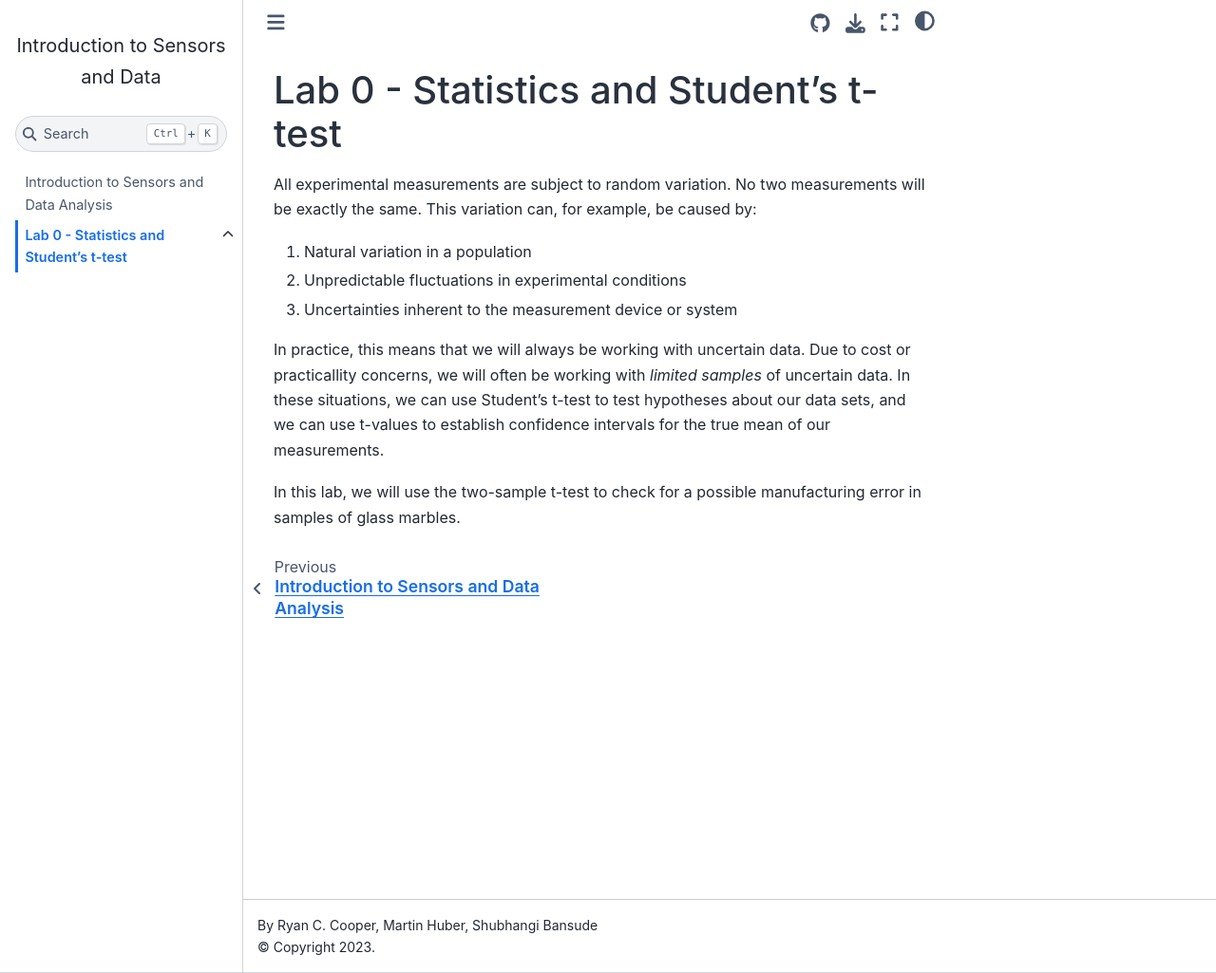
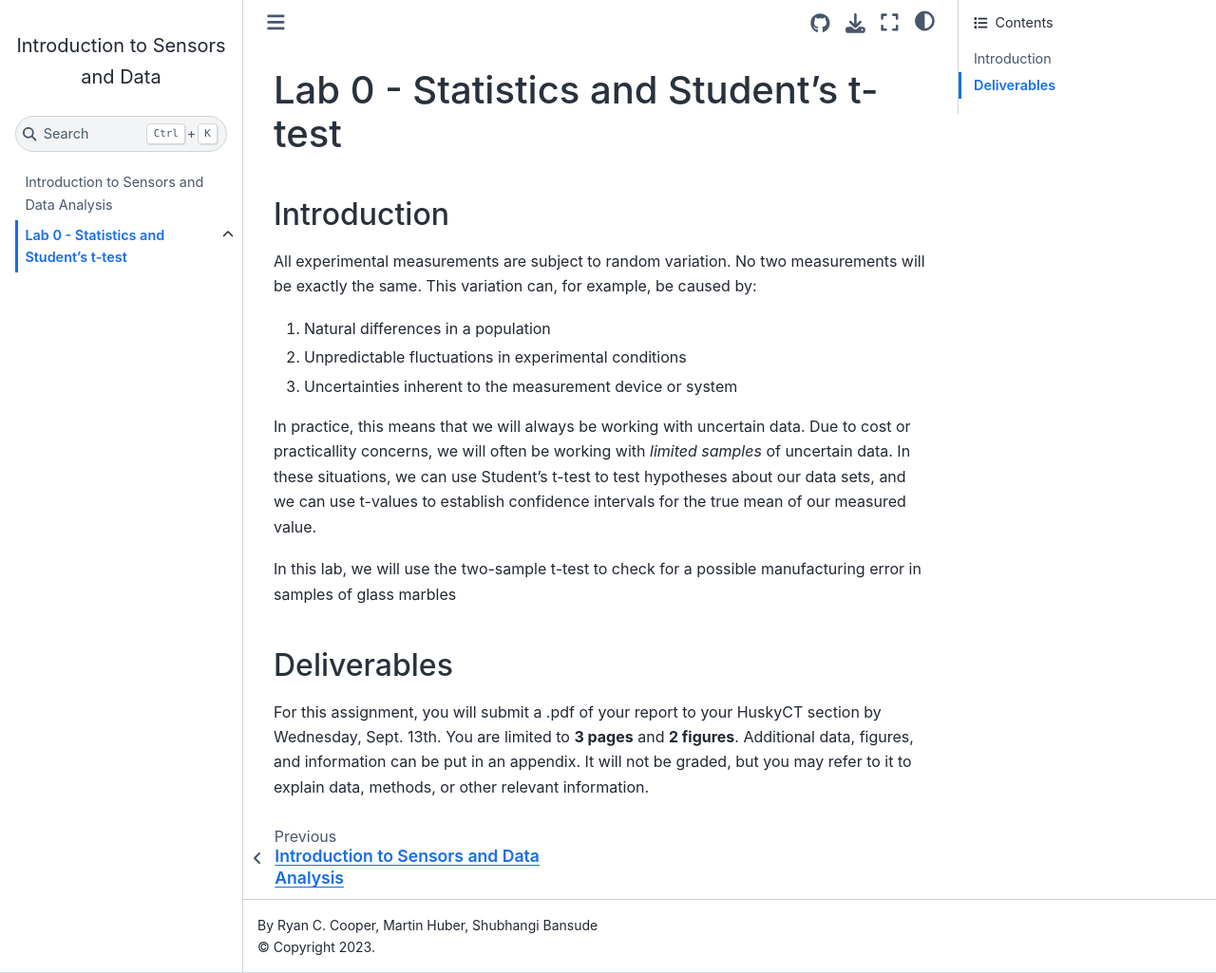
Before and after one commit to cooperrc/sensors_and_data, a Jupyter Book: the page built from ME3263-Lab_00/README.md, in a window 1280 px wide and 1025 px high. Shown: the whole window at 95% size. Built offline with Jupyter Book 1.0.4 settings and Sphinx 7.4.7 and the Sphinx Book theme 1.1.4, drawn with Linux system fonts in a browser that asks for light colours; pages that are not in the unit, such as notebooks, are missing from menus.

Commit message:
updating Lab 0 for 2021

```diff
--- a/ME3263-Lab_00/README.md
+++ b/ME3263-Lab_00/README.md
@@ -1,11 +1,17 @@
 # Lab 0 - Statistics and Student's t-test
+
+## Introduction
 
 All experimental measurements are subject to random variation. No two measurements will be exactly the same. This variation can, for example, be caused by:
 
-1. Natural variation in a population
+1. Natural differences in a population
 1. Unpredictable fluctuations in experimental conditions
 1. Uncertainties inherent to the measurement device or system
 
-In practice, this means that we will always be working with uncertain data. Due to cost or practicallity concerns, we will often be working with _limited samples_ of uncertain data. In these situations, we can use Student's t-test to test hypotheses about our data sets, and we can use t-values to establish confidence intervals for the true mean of our measurements.
+In practice, this means that we will always be working with uncertain data. Due to cost or practicallity concerns, we will often be working with _limited samples_ of uncertain data. In these situations, we can use Student's t-test to test hypotheses about our data sets, and we can use t-values to establish confidence intervals for the true mean of our measured value.
 
-In this lab, we will use the two-sample t-test to check for a possible manufacturing error in samples of glass marbles.
+In this lab, we will use the two-sample t-test to check for a possible manufacturing error in samples of glass marbles
+
+## Deliverables
+
+For this assignment, you will submit a .pdf of your report to your HuskyCT section by Wednesday, Sept. 13th. You are limited to __3 pages__ and __2 figures__. Additional data, figures, and information can be put in an appendix. It will not be graded, but you may refer to it to explain data, methods, or other relevant information.
```
Also changed, not shown: README.md (+3 -3 lines), 1 other file.
